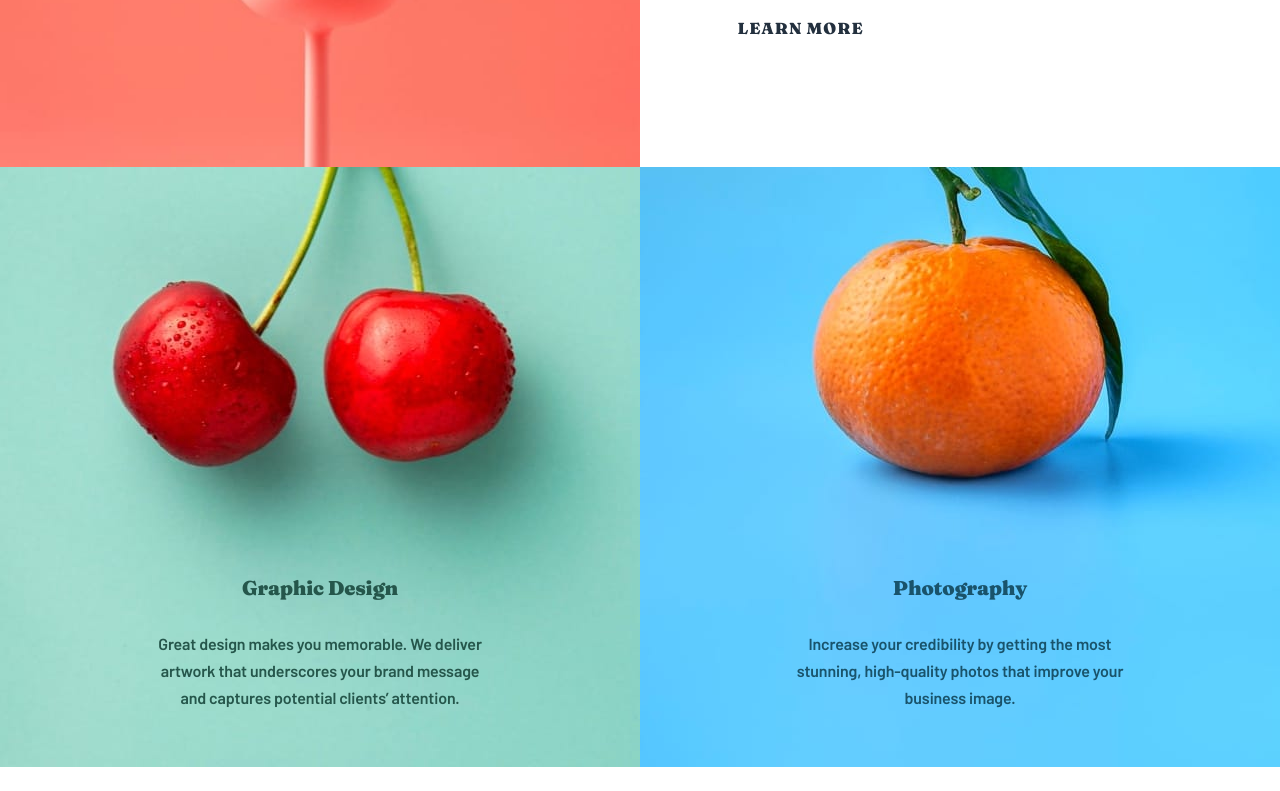
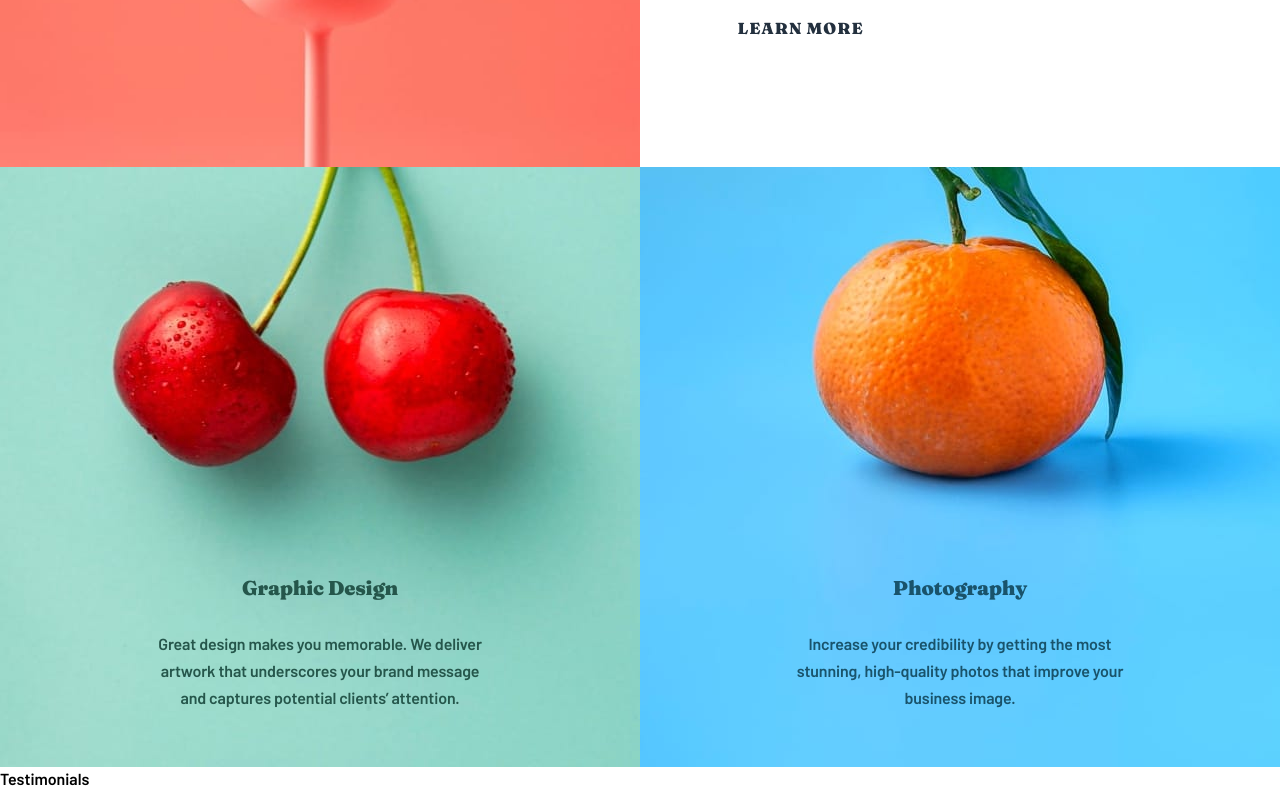
Before and after one commit to solvman/sunnyside-agency-landing-page-main, a Next.js app: page / in a window 1280 px wide. Shown: the part 1700-2491 px from the top of the page. Before the commit the page ends 2467 px from the top, so only its background shows below. Built offline with nearby package versions, Linux system fonts and the light colour scheme.

Commit message:
chore: Add Testimonials component and update Services component

```diff
--- a/app/page.tsx
+++ b/app/page.tsx
@@ -1,5 +1,6 @@
 import Header from "@/components/Header";
 import Services from "@/components/Services";
+import Testimonials from "@/components/Testimonials";
 import Transform from "@/components/Transform";
 
 export default function Home() {
@@ -9,6 +10,7 @@ export default function Home() {
       <main>
         <Transform />
         <Services />
+        <Testimonials />
       </main>
     </>
   );
--- a/components/Services.tsx
+++ b/components/Services.tsx
@@ -27,6 +27,7 @@ function Services() {
         <Image
           src={imageDesignMobile}
           alt="Cherries on green background"
+          sizes="100vw"
           fill
           className="-z-10 block object-cover sm:hidden"
         />
@@ -49,6 +50,7 @@ function Services() {
         <Image
           src={imagePhotograyMobile}
           alt="Orange on blue background"
+          sizes="100vw"
           fill
           className="-z-10 block object-cover sm:hidden"
         />
--- /dev/null
+++ b/components/Testimonials.tsx
@@ -0,0 +1,8 @@
+function Testimonials() {
+  return (
+    <section>
+      <h2>Testimonials</h2>
+    </section>
+  );
+}
+export default Testimonials;
```
